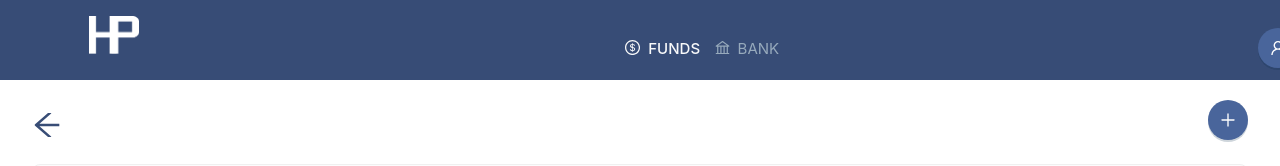
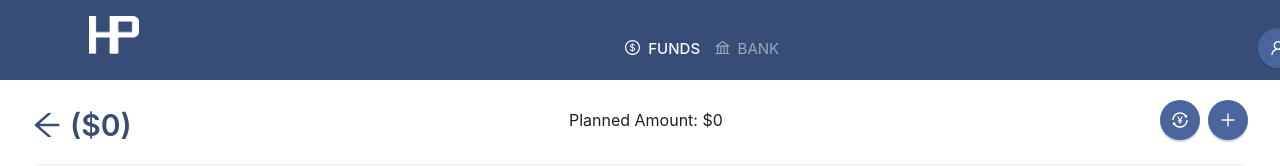
Before and after one commit to Nuta88/react-happy-pig, a React (Create React App) app: page /funds/expenses in a window 1280 px wide. Shown: the top 166 px of the page. Built offline with nearby package versions, Linux system fonts and the light colour scheme; no server answers; sample sign-in values are in the browser's storage.

Commit message:
HP-80: Add current and planned amount to fund detail page

```diff
--- a/src/components/Icons/index.tsx
+++ b/src/components/Icons/index.tsx
@@ -12,7 +12,8 @@ import {
   MailOutlined,
   LogoutOutlined,
   ArrowUpOutlined,
-  ArrowDownOutlined
+  ArrowDownOutlined,
+  TransactionOutlined
 } from '@ant-design/icons';
 
 export {
@@ -29,5 +30,6 @@ export {
   MailOutlined as MailIcon,
   LogoutOutlined as LogoutIcon,
   ArrowUpOutlined as ArrowUpIcon,
-  ArrowDownOutlined as ArrowDownIcon
+  ArrowDownOutlined as ArrowDownIcon,
+  TransactionOutlined as TransactionIcon
 };
--- a/src/components/index.ts
+++ b/src/components/index.ts
@@ -31,7 +31,8 @@ import {
   MailIcon,
   LogoutIcon,
   ArrowUpIcon,
-  ArrowDownIcon
+  ArrowDownIcon,
+  TransactionIcon
 } from './Icons';
 import { Loading } from './Loading';
 import { BasicModal } from './Modal';
@@ -96,6 +97,7 @@ export {
   LogoutIcon,
   ArrowUpIcon,
   ArrowDownIcon,
+  TransactionIcon,
   TooltipIconButton,
   TextButton,
   Dropdown,
--- a/src/pages/FundDetail/components/FundPageTitle/index.tsx
+++ b/src/pages/FundDetail/components/FundPageTitle/index.tsx
@@ -17,10 +17,11 @@ const FundPageTitleNameStyled = styled.span`
 
 interface IPageTitleProps {
   name: string;
+  secondaryText?: string;
   onChange: (title: string) => void
 }
 
-const FundPageTitle: FC<IPageTitleProps> = ({ name, onChange }) => {
+const FundPageTitle: FC<IPageTitleProps> = ({ name, secondaryText, onChange }) => {
   const [ isEditing, setIsEditing ] = useState<boolean>(false);
   const [ fundTitle, setFundTitle ] = useState<string>(name);
 
@@ -75,6 +76,7 @@ const FundPageTitle: FC<IPageTitleProps> = ({ name, onChange }) => {
     <Tooltip title="Click to edit fund name">
       <FundPageTitleNameStyled onClick={onEditFundName} data-testid="fund-page-title">
         {name}
+        {secondaryText ?? ''}
       </FundPageTitleNameStyled>
     </Tooltip>
   );
--- a/src/pages/FundDetail/index.tsx
+++ b/src/pages/FundDetail/index.tsx
@@ -6,7 +6,9 @@ import {
   Page,
   Table,
   AddIcon,
-  ColumnsType
+  TransactionIcon,
+  ColumnsType,
+  SpaceBetween
 } from '../../components';
 import { apiUrls } from '../../constants/apiUrls';
 import { useModal, useNotification } from '../../hooks';
@@ -14,7 +16,8 @@ import { useFetchFundQuery } from '../../services/funds';
 import { Expense } from '../../types';
 import {
   convertToCurrency,
-  countPaymentAmounts
+  countPaymentAmounts,
+  getAmount
 } from '../../utils/fund';
 
 import { generateColumns } from './columns';
@@ -47,13 +50,22 @@ const FundDetail = (): JSX.Element => {
       title={
       <FundPageTitle
         name={fund?.name ?? ''}
+        secondaryText={`(${getAmount(fund?.currentAmount)})`}
         onChange={onUpdateFundName}
       />
     }
       isBack
       data-testid="fund-page-content"
       onBack={navigateToFunds}
-      extra={
+      extra={[
+      <div key="curr">Planned Amount: {getAmount(fund?.plannedAmount)}</div>,
+      <SpaceBetween key="actions">
+        <TooltipIconButton
+          tooltip="Add transaction"
+          icon={<TransactionIcon />}
+          data-testid="fund-open-transaction-modal"
+          onClick={handleOpenCreateModal}
+        />
         <TooltipIconButton
           tooltip="Add expense"
           icon={<AddIcon />}
@@ -61,7 +73,8 @@ const FundDetail = (): JSX.Element => {
           onClick={handleOpenCreateModal}
           disabled={fund?.currentAmount === 0}
         />
-      }
+      </SpaceBetween>
+      ]}
     >
       {notificationContext}
       <Table
```
